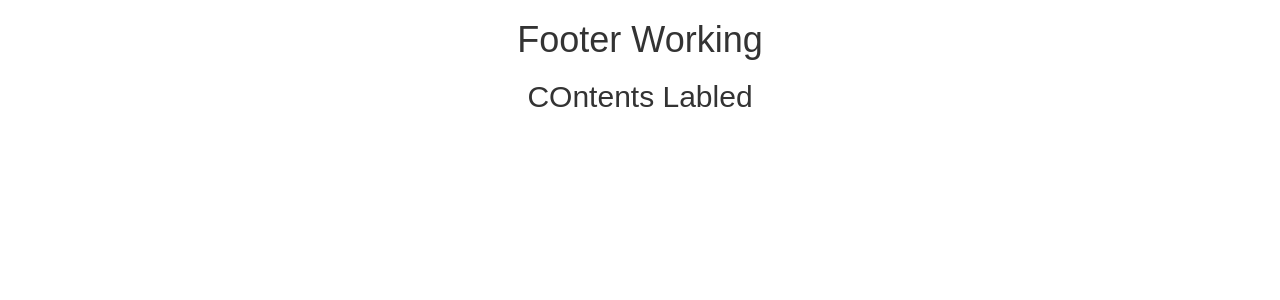
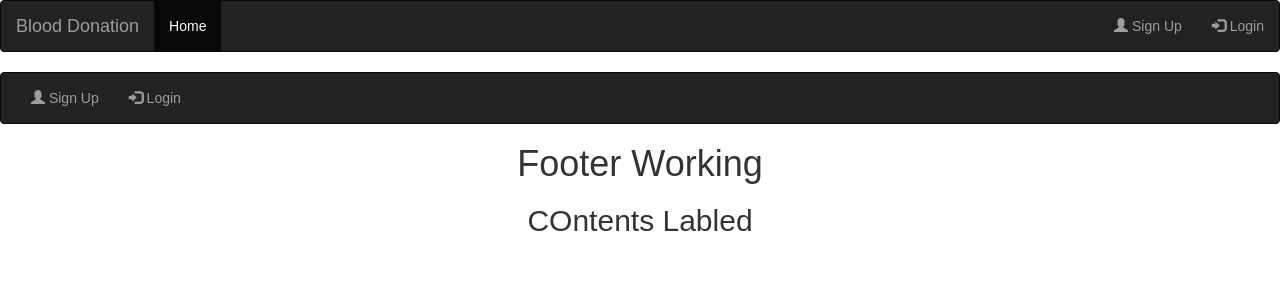
Before and after one commit to muralim4242/Donate, a React (Create React App) app: page / in a window 1280 px wide. Shown: the top 300 px of the page. Built offline with nearby package versions, Linux system fonts and the light colour scheme.

Commit message:
change_header

```diff
--- a/public/index.html
+++ b/public/index.html
@@ -4,6 +4,7 @@
   <meta charset="utf-8">
   <meta name="viewport" content="width=device-width, initial-scale=1">
   <link rel="stylesheet" href="https://maxcdn.bootstrapcdn.com/bootstrap/3.3.7/css/bootstrap.min.css" integrity="sha384-BVYiiSIFeK1dGmJRAkycuHAHRg32OmUcww7on3RYdg4Va+PmSTsz/K68vbdEjh4u" crossorigin="anonymous">
+
   <!-- jQuery (necessary for Bootstrap's JavaScript plugins) -->
   <script src="https://ajax.googleapis.com/ajax/libs/jquery/1.12.4/jquery.min.js"></script>
   <!-- Include all compiled plugins (below), or include individual files as needed -->
--- a/src/components/header/Header.js
+++ b/src/components/header/Header.js
@@ -1,9 +1,12 @@
 import React, { Component } from 'react';
+import HeaderRight from './HeaderRight';
+import HeaderLeft from './HeaderLeft'
 class Header extends Component {
   render() {
     return (
       <div className="App">
-
+        <HeaderRight/>
+        <HeaderLeft/>
       </div>
     );
   }
--- a/src/components/header/HeaderLeft.js
+++ b/src/components/header/HeaderLeft.js
@@ -2,9 +2,17 @@ import React, { Component } from 'react';
 class HeaderLeft extends Component {
   render() {
     return (
-      <div className="App">
+      <nav className="navbar navbar-inverse">
+        <div className="container-fluid">
+          <div className="navbar-header">
+          <ul className="nav navbar-nav navbar-right">
+          <li><a href="#"><span className="glyphicon glyphicon-user"></span> Sign Up</a></li>
+          <li><a href="#"><span className="glyphicon glyphicon-log-in"></span> Login</a></li>
+        </ul>
+                </div>
+              </div>
+            </nav>
 
-      </div>
     );
   }
 }
--- a/src/components/header/HeaderRight.js
+++ b/src/components/header/HeaderRight.js
@@ -1,25 +1,19 @@
 import React, { Component } from 'react';
+import '../../styles/App.css';
 
 
 class HeaderRight extends Component {
 
   render() {
     return (
-      <div classNameName="App">
-      <nav classNameName="navbar navbar-inverse">
+
+      <nav className="navbar navbar-inverse">
         <div className="container-fluid">
           <div className="navbar-header">
-            <a className="navbar-brand" href="#">WebSiteName</a>
+            <a className="navbar-brand" href="#">Blood Donation</a>
           </div>
           <ul className="nav navbar-nav">
             <li className="active"><a href="#">Home</a></li>
-            <li className="dropdown"><a className="dropdown-toggle" data-toggle="dropdown" href="#">Page 1 <span className="caret"></span></a>
-          <ul className="dropdown-menu">
-            <li><a href="#">Page 1-1</a></li>
-            <li><a href="#">Page 1-2</a></li>
-            <li><a href="#">Page 1-3</a></li>
-          </ul>
-          </li>
   </ul>
     <ul className="nav navbar-nav navbar-right">
     <li><a href="#"><span className="glyphicon glyphicon-user"></span> Sign Up</a></li>
@@ -27,7 +21,7 @@ class HeaderRight extends Component {
   </ul>
           </div>
       </nav>
-  </div>
+
     );
   }
 }
```
